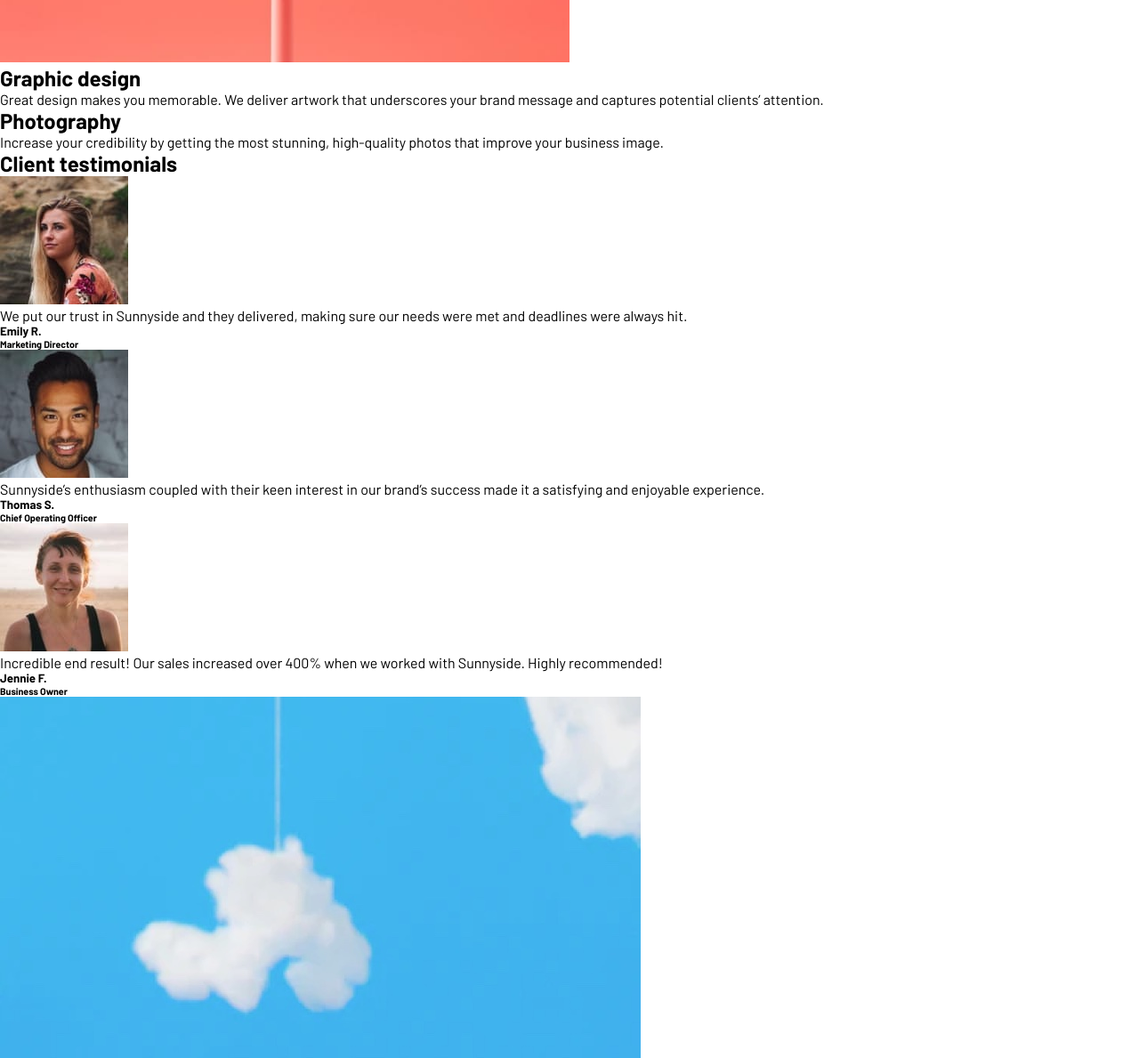
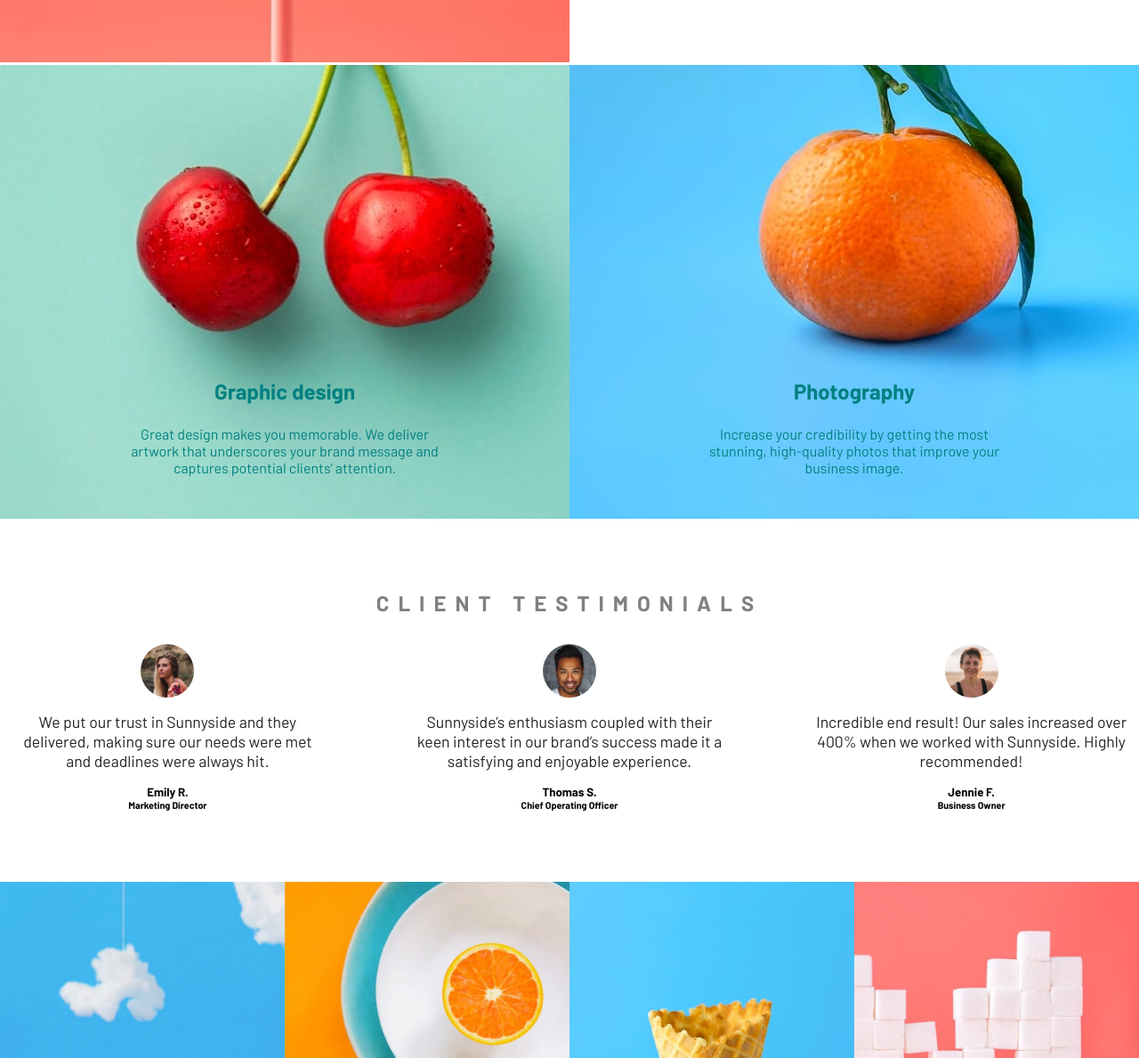
Before and after one commit to DjebrilZidour/chalenge-13, a plain HTML site: page index.html in a window 1280 px wide. Shown: the part 1611-2800 px from the top of the page at 89% size. Drawn offline with Linux system fonts and the light colour scheme.

Commit message:
add style to to sections before footer

```diff
--- a/index.html
+++ b/index.html
@@ -1,30 +1,42 @@
 <!DOCTYPE html>
 <html lang="en">
   <head>
-  <link rel="stylesheet" href="style.css">
-  <meta charset="UTF-8">
-  <meta name="viewport" content="width=device-width, initial-scale=1.0"> <!-- displays site properly based on user's device -->
+    <link rel="stylesheet" href="style.css" />
+    <meta charset="UTF-8" />
+    <meta name="viewport" content="width=device-width, initial-scale=1.0" />
+    <!-- displays site properly based on user's device -->
 
-  <link rel="icon" type="image/png" sizes="32x32" href="./images/favicon-32x32.png">
+    <link
+      rel="icon"
+      type="image/png"
+      sizes="32x32"
+      href="./images/favicon-32x32.png"
+    />
 
     <title>Frontend Mentor | Sunnyside agency landing page</title>
 
     <!-- Feel free to remove these styles or customise in your own stylesheet 👍 -->
     <style>
-    .attribution { font-size: 11px; text-align: center; }
-    .attribution a { color: hsl(228, 45%, 44%); }
+      .attribution {
+        font-size: 11px;
+        text-align: center;
+      }
+      .attribution a {
+        color: hsl(228, 45%, 44%);
+      }
     </style>
   </head>
   <body>
-
     <div id="main">
       <div id="navbar">
-      <img src="./images/logo.svg" alt="">
+        <img src="./images/logo.svg" alt="" />
         <ul>
           <li><a class="nav-links" href="#">About</a></li>
           <li><a class="nav-links" href="#">Services</a></li>
           <li><a class="nav-links" href="#">Projects</a></li>
-        <li><button id="btn-nav"> <a href="#">Contact</a> </button></li>
+          <li>
+            <button id="btn-nav"><a href="#">Contact</a></button>
+          </li>
         </ul>
       </div>
       <h1>We are creatives</h1>
@@ -35,107 +47,111 @@
         <div>
           <h2>Transform your brand</h2>
           <p>
-          We are a full-service creative agency specializing in helping brands grow fast.
-          Engage your clients through compelling visuals that do most of the marketing for you.
+            We are a full-service creative agency specializing in helping brands
+            grow fast. Engage your clients through compelling visuals that do
+            most of the marketing for you.
           </p>
           <a class="orange-link" href="#">Learn more</a>
         </div>
       </div>
 
+      <div class="info-section-img">
+        <img src="./images/desktop/image-transform.jpg" alt="" />
+      </div>
+    </div>
 
+    <div class="info-section">
       <div class="info-section-img">
-      <img src="./images/desktop/image-transform.jpg" alt="">
+        <img src="./images/desktop/image-stand-out.jpg" alt="" />
+      </div>
+
+      <div class="info-section-text">
+        <div>
+          <h2>Stand out to the right audience</h2>
+          <p>
+            Using a collaborative formula of designers, researchers,
+            photographers, videographers, and copywriters, we’ll build and
+            extend your brand in digital places.
+          </p>
+          <a class="red-link" href="#">Learn more</a>
+        </div>
+      </div>
+    </div>
+
+    <div id="services">
+      <div class="service-text" id="first">
+        <h2>Graphic design</h2>
+        <p>
+          Great design makes you memorable. We deliver artwork that underscores
+          your brand message and captures potential clients’ attention.
+        </p>
+
+        <!-- <div>
+          <img src="./images/desktop/image-graphic-design.jpg" alt="">
+        </div> -->
+      </div>
+
+      <div class="service-text" id="second">
+        <h2>Photography</h2>
+        <p>
+          Increase your credibility by getting the most stunning, high-quality
+          photos that improve your business image.
+        </p>
+        <!-- <div>
+          <img src="./images/desktop/image-photography.jpg" alt="">
+        </div> -->
       </div>
     </div>
 
 
-    <div class="info-section">
+    <div id="team">
+      <h2>Client testimonials</h2>
 
-      <div class="info-section-img">
-        <img src="./images/desktop/image-stand-out.jpg" alt="">
-      </div>
-
-      <div class="info-section-text">
+      <div id="cards">
+        <div class="cards">
+          <img src="./images/image-emily.jpg" alt="" />
+          <p>
+            We put our trust in Sunnyside and they delivered, making sure our
+            needs were met and deadlines were always hit.
+          </p>
           <div>
-
-          <h2>Stand out to the right audience</h2>
-          <p>Using a collaborative formula of designers, researchers, photographers, videographers, and copywriters, we’ll build and extend your brand in digital places.
-          </p>
-          <a class="red-link" href="#">Learn more</a>
-        </div>
-
-      </div>
-
-    </div>
-
-    <div>
-      <div>
-
-        <!-- <div>
-          <img src="./images/desktop/image-graphic-design.jpg" alt="">
-        </div> -->
-
-        <div>
-          <h2>Graphic design</h2>
-          <p>Great design makes you memorable. We deliver artwork that underscores your brand message and captures potential clients’ attention.</p>
-        </div>
-
-      </div>
-
-      <div>
-        <!-- <div>
-          <img src="./images/desktop/image-photography.jpg" alt="">
-        </div> -->
-        <div>
-          <h2>Photography</h2>
-          <p> Increase your credibility by getting the most stunning, high-quality photos that improve your business image.</p>
+            <h5>Emily R.</h5>
+            <h6>Marketing Director</h6>
           </div>
         </div>
 
-    </div>
-
-
-
+        <div class="cards">
+          <img src="./images/image-thomas.jpg" alt="" />
+          <p>
+            Sunnyside’s enthusiasm coupled with their keen interest in our
+            brand’s success made it a satisfying and enjoyable experience.
+          </p>
           <div>
-      <h2>Client testimonials</h2>
-
-      <div>
-
-        <div>
-          <img src="./images/image-emily.jpg" alt="">
-          <p>
-            We put our trust in Sunnyside and they delivered, making sure our needs were met and deadlines were always hit.
-          </p>
-          <h5>Emily R.</h5>
-          <h6>Marketing Director</h6>
-        </div>
-
-        <div>
-          <img src="./images/image-thomas.jpg" alt="">
-          <p> Sunnyside’s enthusiasm coupled with their keen interest in our brand’s success made it a satisfying and enjoyable experience.</p>
             <h5>Thomas S.</h5>
             <h6> Chief Operating Officer</h6>
           </div>
+        </div>
 
+        <div class="cards">
+          <img src="./images/image-jennie.jpg" alt="" />
+          <p>
+            Incredible end result! Our sales increased over 400% when we worked
+            with Sunnyside. Highly recommended!
+          </p>
           <div>
-          <img src="./images/image-jennie.jpg" alt="">
-          <p>
-            Incredible end result! Our sales increased over 400% when we worked with Sunnyside. Highly recommended!</p>
             <h5>Jennie F.</h5>
             <h6>Business Owner</h6>
           </div>
 
         </div>
       </div>
+    </div>
 
-
-
-
-    <div>
-      <img src="images/desktop/image-gallery-milkbottles.jpg" alt="">
-      <img src="images/desktop/image-gallery-orange.jpg" alt="">
-      <img src="images/desktop/image-gallery-cone.jpg" alt="">
-      <img src="images/desktop/image-gallery-sugarcubes.jpg" alt="">
+    <div id="pictures">
+      <img src="images/desktop/image-gallery-milkbottles.jpg" alt="" />
+      <img src="images/desktop/image-gallery-orange.jpg" alt="" />
+      <img src="images/desktop/image-gallery-cone.jpg" alt="" />
+      <img src="images/desktop/image-gallery-sugarcubes.jpg" alt="" />
     </div>
 
     <div>
@@ -144,12 +160,11 @@
       <a href="#">Services</a>
       <a href="#">Projects</a>
       <div>
-        <img src="./images/icon-facebook.svg" alt="">
-        <img src="./images/icon-instagram.svg" alt="">
-        <img src="./images/icon-twitter.svg" alt="">
-        <img src="./images/icon-pinterest.svg" alt="">
+        <img src="./images/icon-facebook.svg" alt="" />
+        <img src="./images/icon-instagram.svg" alt="" />
+        <img src="./images/icon-twitter.svg" alt="" />
+        <img src="./images/icon-pinterest.svg" alt="" />
       </div>
     </div>
-
   </body>
 </html>
--- a/style.css
+++ b/style.css
@@ -94,6 +94,7 @@ body{
     color: black;
     text-decoration: none;
     font-size: 1.25rem;
+    font-weight: 700;
     text-transform: uppercase;
 
 }
@@ -102,7 +103,111 @@ body{
 }
 .orange-link{
     text-shadow: 10px 10px 10px #e2d81f;
+
 }
+
+
+
+/*  before team! */
+
+#services{
+    display: flex;
+    justify-content: space-between;
+}
+
+#services div{
+    flex: 1;
+    max-height: 26rem;
+    padding-top: 18rem;
+}
+
+#first{
+    background-image: url(./images/desktop/image-graphic-design.jpg);
+    background-repeat: no-repeat;
+
+}
+
+#second{
+    background-image: url(./images/desktop/image-photography.jpg);
+
+}
+
+.service-text{
+    padding-bottom: 3rem;
+    display: flex;
+    flex-direction: column;
+    align-items: center;
+    gap: 1.5rem;
+
+}
+.service-text h2{
+    margin-top: 4rem;
+    font-weight: 700;
+    color: teal;
+}
+.service-text p{
+    width: 55%;
+    text-align: center;
+    color: teal;
+}
+
+
+
+
+
+/* team */
+
+#team{
+    margin: 3rem 0;
+    padding: 2rem 0.8rem;
+    text-align: center;
+}
+
+#team h2{
+    color: gray;
+    letter-spacing: 0.625rem;
+    text-align: center;
+    font-size: 1.5rem;
+    text-transform: uppercase;
+}
+
+
+#cards{
+    display: flex;
+    margin-top: 2rem;
+    justify-content: center;
+    justify-content: space-between;
+}
+
+.cards img{
+    width: 3.75rem;
+    height: 3.75rem;
+    border-radius: 50%;
+}
+
+.cards{
+    display: flex;
+    flex-direction: column;
+    align-items: center;
+    gap: 1rem;
+    width: 28%;
+}
+
+.cards p{
+    font-size: 1.1rem;
+    text-align: center;
+    color: rgb(35, 35, 35);
+}
+
+#pictures{
+    display: flex;
+    justify-content: space-between;
+    margin-top: ;
+}
+#pictures img{
+    width: 25%;
+}
+
 
 
 
```
Lines whose indentation alone changed are shown as unchanged.
